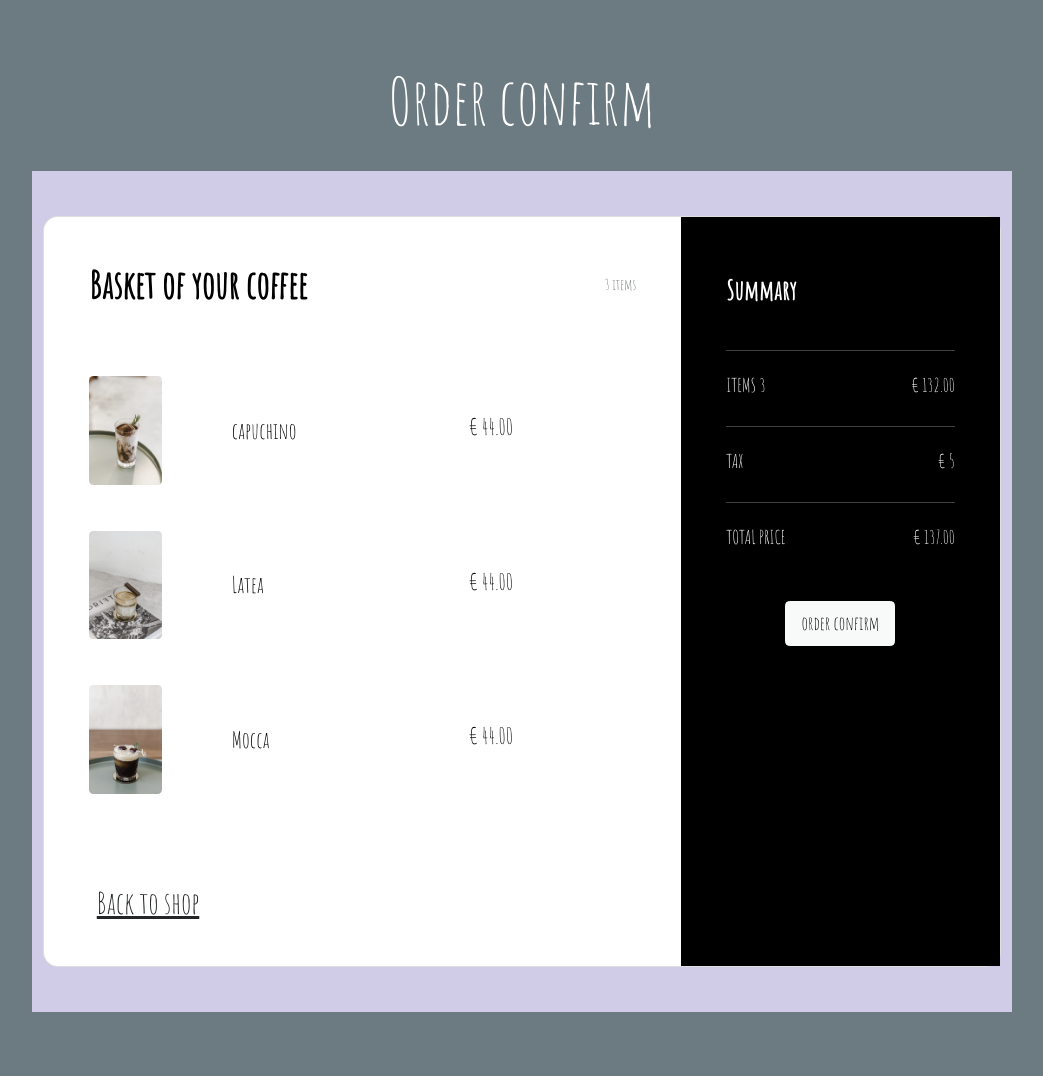
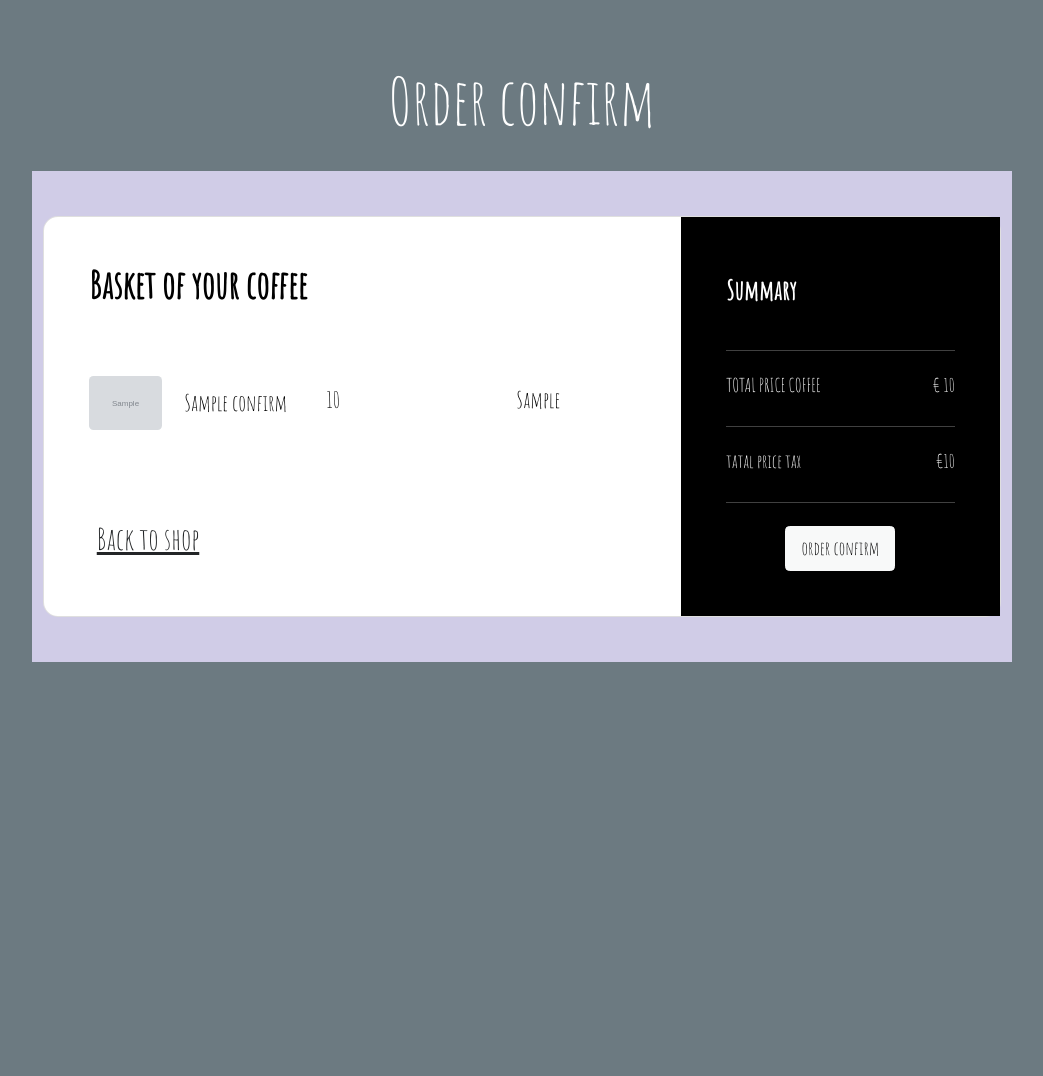
Before and after one commit to Naratip-Poom/IN-ON-Coffee, a Flask app: template website/templates/baskettest.html in a window 1280 px wide. Shown: the part 776-1852 px from the top of the page, without its empty margins (118-1161 px from the left). After the commit the page ends 1438 px from the top, so only its background shows below. Run offline with Flask 2, Linux system fonts and the light colour scheme; the template is opened without the code that fills it: most values are stand-ins (such as "Sample title", 1, 10 or a date in 2020); grey boxes marked "Sample" are stand-in pictures; parts of the project's set-up code (start-up, migrations or seed data) failed here and were passed over.

Commit message:
add function summary with baskettest

```diff
--- a/website/__init__.py
+++ b/website/__init__.py
@@ -2,7 +2,7 @@ from flask import Flask
 from flask_sqlalchemy import SQLAlchemy
 from os import path
 
-db = SQLAlchemy()
+db = SQLAlchemy(session_options={"autoflush": True})
 DB_NAME = "database.db"
 
 def create_app():
--- a/website/templates/baskettest.html
+++ b/website/templates/baskettest.html
@@ -89,68 +89,38 @@
                       <div class="p-5">
                         <div class="d-flex justify-content-between align-items-center mb-5">
                           <h1 class="fw-bold mb-0 text-black">Basket of your coffee</h1>
-                          <h6 class="mb-0 text-muted">3 items</h6>
                         </div>
+                        {% for confirm in order %}
                         <hr class="my-4">
 
                         <div class="row mb-4 d-flex justify-content-between align-items-center">
                           <div class="col-md-2 col-lg-2 col-xl-2">
-                            <img src="../static/recommendedmenu4.jpg" class="img-fluid rounded-3">
+                            <img src="{{confirm["img"]}}" class="img-fluid rounded-3">
                           </div>
                           <div class="col-md-3 col-lg-3 col-xl-3">
-                            <h4 class="text-black mb-0">capuchino</h4>
+                            <h4 class="text-black mb-0">{{confirm["name"]}}</h4>
+
                           </div>
 
-                          <div class="col-md-3 col-lg-2 col-xl-2 offset-lg-1">
-                            <h4 class="w3-text-black">€ 44.00</h4>
+                          <div class="col-md-3">
+                            <h4 class="w3-text-black">{{confirm["price"]}}</h4>
                           </div>
                           <div class="col-md-1 col-lg-1 col-xl-1 text-end">
                             <a href="#!" class="text-muted"><i class="fas fa-times"></i></a>
                           </div>
+                          <div class="col-md-3">
+                            <h4 class="w3-text-black">{{confirm["topping2"]}}</h4>
+                          </div>
+
                         </div>
 
                         <hr class="my-4">
+                        {% endfor %}
 
-                        <div class="row mb-4 d-flex justify-content-between align-items-center">
-                          <div class="col-md-2 col-lg-2 col-xl-2">
-                            <img src="../static/recommendedmenu3.jpg" class="img-fluid rounded-3">
-                          </div>
-                          <div class="col-md-3 col-lg-3 col-xl-3">
 
-                            <h4 class="text-black mb-0">Latea</h4>
-                          </div>
-
-                          <div class="col-md-3 col-lg-2 col-xl-2 offset-lg-1">
-                            <h4 class="w3-text-black">€ 44.00</h4>
-                          </div>
-                          <div class="col-md-1 col-lg-1 col-xl-1 text-end">
-                            <a href="#!" class="text-muted"><i class="fas fa-times"></i></a>
-                          </div>
-                        </div>
-
-                        <hr class="my-4">
-
-                        <div class="row mb-4 d-flex justify-content-between align-items-center">
-                          <div class="col-md-2 col-lg-2 col-xl-2">
-                            <img src="../static/recommendedmenu2.jpg" class="img-fluid rounded-3">
-                          </div>
-                          <div class="col-md-3 col-lg-3 col-xl-3">
-
-                            <h4 class="text-black mb-0">Mocca</h4>
-                          </div>
-
-                          <div class="col-md-3 col-lg-2 col-xl-2 offset-lg-1">
-                            <h4 class="w3-text-black">€ 44.00</h4>
-                          </div>
-                          <div class="col-md-1 col-lg-1 col-xl-1 text-end">
-                            <a href="#!" class="text-muted"><i class="fas fa-times"></i></a>
-                          </div>
-                        </div>
-
-                        <hr class="my-4">
 
                         <div class="pt-5">
-                          <h2 class="mb-0"><a href="final.html"
+                          <h2 class="mb-0"><a href="/final"
                               class="text-body"><i class="fas fa-long-arrow-alt-left me-2"></i>Back to shop</a></h2>
                         </div>
                       </div>
@@ -161,24 +131,22 @@
                         <hr class="my-4">
 
                         <div class="d-flex justify-content-between mb-4">
-                          <h5 class="text-uppercase">items 3</h5>
-                          <h5>€ 132.00</h5>
+                          <h5 class="text-uppercase">total price coffee</h5>
+                          <h5>€ {{price}}</h5>
 
                         </div>
 
                         <hr class="my-4">
 
                         <div class="d-flex justify-content-between mb-3">
-                          <h5 class="text-uppercase">Tax</h5>
-                          <h5>€ 5</h5>
+                          <h5>tatal price tax</h5>
+                          <h5 class="text-uppercase">€{{tax}}</h5>
+
                         </div>
 
                         <hr class="my-4">
 
-                        <div class="d-flex justify-content-between mb-5">
-                          <h5 class="text-uppercase">Total price</h5>
-                          <h5>€ 137.00</h5>
-                        </div>
+
                         <center>
                           <button type="button" class="btn btn-light btn-block btn-lg"
                             data-mdb-ripple-color="dark">order confirm</button>
--- a/website/templates/final.html
+++ b/website/templates/final.html
@@ -107,7 +107,7 @@
               {% for moon in menu %}
               <div class="col">
                 <div class="card">
-                  <img src="../static/{{moon.img}}.jpg" class="card-img-top" height="200" alt="cover">
+                  <img src="{{moon.img}}" class="card-img-top" height="200" alt="cover">
                   <div class="card-body">
 
                     <font class="text-box1" class="card-title" color="#6c2c10" size="6">{{moon.name}}</font><br>
```
Also changed, not shown: website/INON.py (+53 -13 lines).
